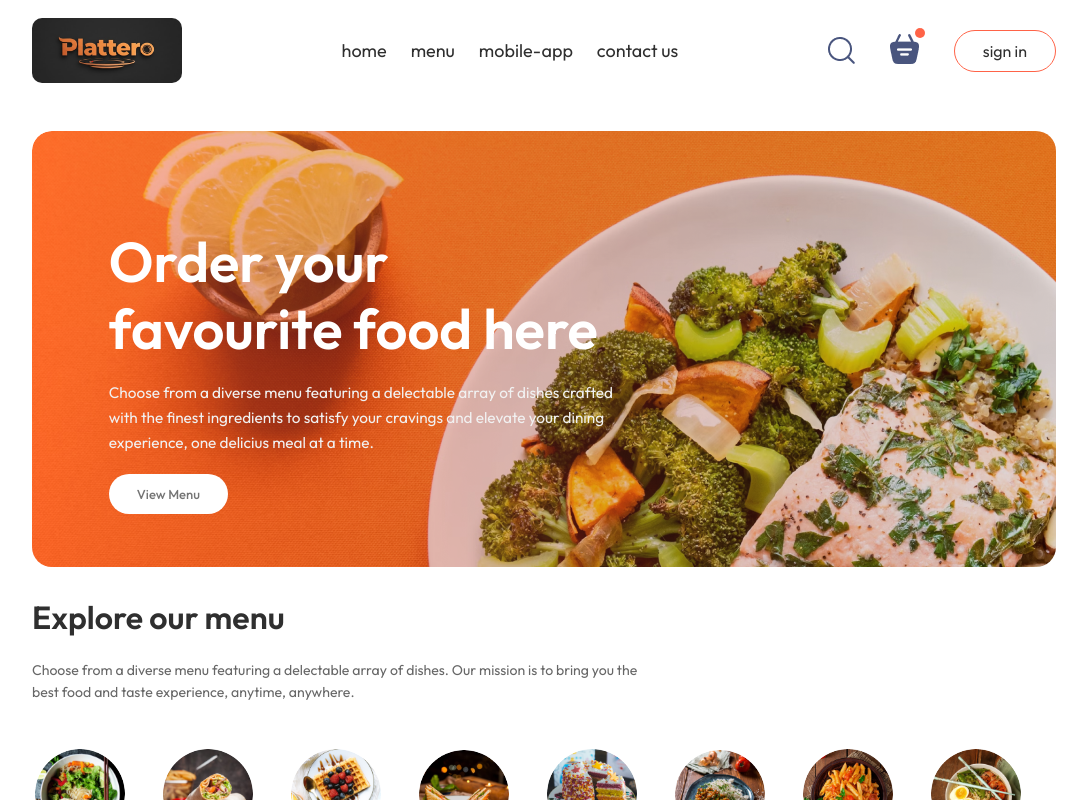
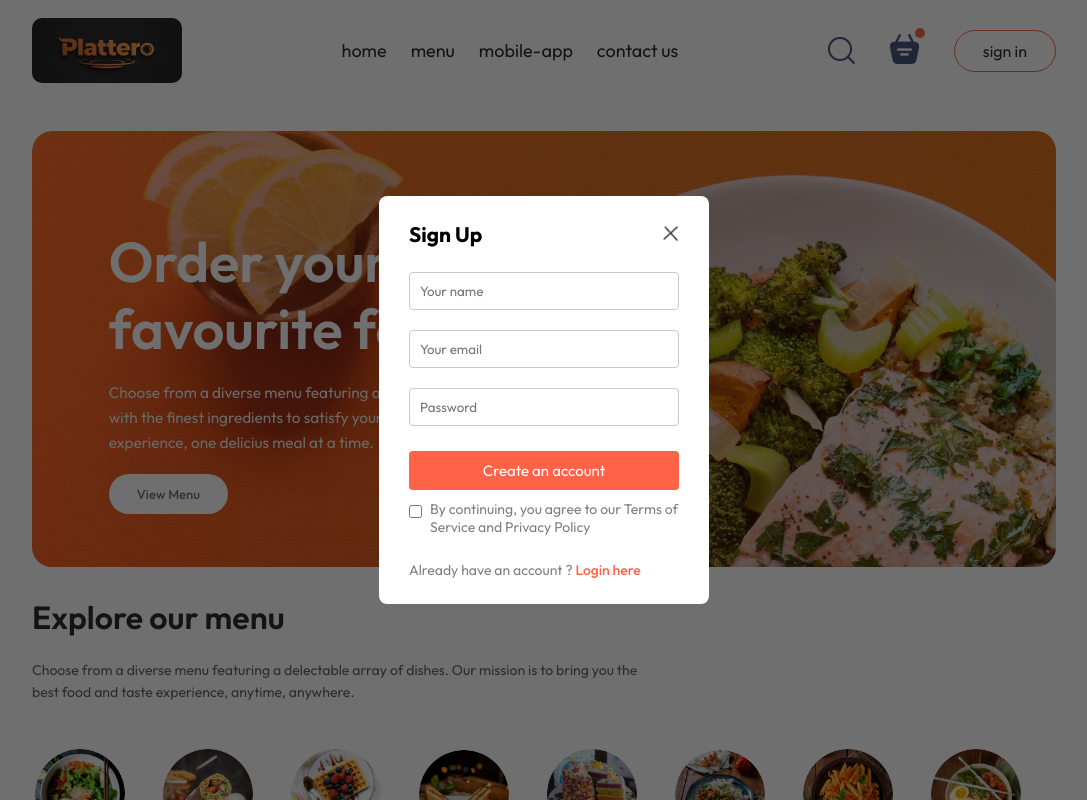
Before and after one commit to denish178/Plattero, a React (Vite) app in the folder frontend/: page / in a window 1280 px wide. Both pictures are taken after a click on the button "sign in". Shown: the top 800 px of the page, without its empty margins (96-1183 px from the left). Built offline with nearby package versions, Linux system fonts and the light colour scheme.

Commit message:
Created signup and login popup form

```diff
--- a/frontend/src/App.jsx
+++ b/frontend/src/App.jsx
@@ -1,16 +1,21 @@
-import React from "react";
+import React, { useState } from "react";
 import Navbar from "./components/Navbar/Navbar";
 import { Route, Routes } from "react-router-dom";
 import Home from "./pages/Home/Home";
 import Cart from "./pages/Cart/Cart";
 import PlaceOrder from "./pages/PlaceOrder/PlaceOrder";
 import Footer from "./components/Footer/Footer";
+import LoginPopup from "./components/LoginPopup/LoginPopup";
 
 const App = () => {
+  const [showLogin, setShowLogin] = useState(false);
+
   return (
     <>
+      {showLogin ? <LoginPopup setShowLogin={setShowLogin} /> : <></>}
+
       <div className="app">
-        <Navbar />
+        <Navbar setShowLogin={setShowLogin} />
         <Routes>
           <Route path="/" element={<Home />} />
           <Route path="/cart" element={<Cart />} />
--- /dev/null
+++ b/frontend/src/components/LoginPopup/LoginPopup.css
@@ -0,0 +1,74 @@
+.login-popup {
+  position: absolute;
+  z-index: 1;
+  width: 100%;
+  height: 100%;
+  background-color: #00000090;
+  display: grid;
+}
+
+.login-popup-container {
+  place-self: center;
+  width: max(23vw, 330px);
+  color: #808080;
+  background-color: white;
+  display: flex;
+  flex-direction: column;
+  gap: 25px;
+  padding: 25px 30px;
+  border-radius: 8px;
+  font-size: 14px;
+  animation: fadeIn 0.5s;
+}
+
+.login-popup-title {
+  display: flex;
+  justify-content: space-between;
+  align-items: center;
+  color: black;
+}
+
+.login-popup-title img {
+  width: 16px;
+  cursor: pointer;
+}
+
+.login-popup-inputs {
+  display: flex;
+  flex-direction: column;
+  gap: 20px;
+}
+
+.login-popup-inputs input {
+  outline: none;
+  border: 1px solid #c9c9c9;
+  padding: 10px;
+  border-radius: 4px;
+}
+
+.login-popup-container button {
+  border: none;
+  padding: 10px;
+  border-radius: 4px;
+  color: white;
+  background-color: tomato;
+  font-size: 15px;
+  cursor: pointer;
+}
+
+.login-popup-condition {
+  display: flex;
+  align-items: start;
+  gap: 8px;
+  margin-top: -15px;
+}
+
+.login-popup-condition input {
+  margin-top: 5px;
+}
+
+.login-popup-link {
+  color: tomato;
+  font-weight: 500;
+  cursor: pointer;
+}
--- /dev/null
+++ b/frontend/src/components/LoginPopup/LoginPopup.jsx
@@ -0,0 +1,72 @@
+import React, { useState } from "react";
+import "./LoginPopup.css";
+import { assets } from "../../assets/assets";
+
+const LoginPopup = ({ setShowLogin }) => {
+  const [currState, setCurrState] = useState("Sign Up");
+
+  return (
+    <div className="login-popup">
+      <form className="login-popup-container">
+        <div className="login-popup-title">
+          <h2>{currState}</h2>
+          <img
+            onClick={() => setShowLogin(false)}
+            src={assets.cross_icon}
+            alt=""
+          />
+        </div>
+        <div className="login-popup-inputs">
+          {currState === "Login" ? (
+            <></>
+          ) : (
+            <input type="text" placeholder="Your name" required />
+          )}
+
+          <input type="email" placeholder="Your email" required />
+
+          <input type="password" placeholder="Password" required />
+        </div>
+        <button>
+          {currState === "Sign Up" ? "Create an account" : "Login"}
+        </button>
+        <div className="login-popup-condition">
+          {currState === "Sign Up" ? (
+            <>
+              <input type="checkbox" required />
+              <p>
+                By continuing, you agree to our Terms of Service and Privacy
+                Policy
+              </p>
+            </>
+          ) : (
+            <></>
+          )}
+        </div>
+        {currState === "Login" ? (
+          <p>
+            Create a new account ?{" "}
+            <span
+              className="login-popup-link"
+              onClick={() => setCurrState("Sign Up")}
+            >
+              Signup here
+            </span>
+          </p>
+        ) : (
+          <p>
+            Already have an account ?{" "}
+            <span
+              className="login-popup-link"
+              onClick={() => setCurrState("Login")}
+            >
+              Login here
+            </span>
+          </p>
+        )}
+      </form>
+    </div>
+  );
+};
+
+export default LoginPopup;
--- a/frontend/src/components/Navbar/Navbar.jsx
+++ b/frontend/src/components/Navbar/Navbar.jsx
@@ -3,7 +3,7 @@
 import { assets } from "../../assets/assets";
 import { Link } from "react-router-dom";
 
-const Navbar = () => {
+const Navbar = ({ setShowLogin }) => {
   const [menu, setMenu] = useState("home");
 
   return (
@@ -46,7 +46,7 @@
           <img src={assets.basket_icon} alt="" />
           <div className="dot"></div>
         </div>
-        <button>sign in</button>
+        <button onClick={() => setShowLogin(true)}>sign in</button>
       </div>
     </div>
   );
```
